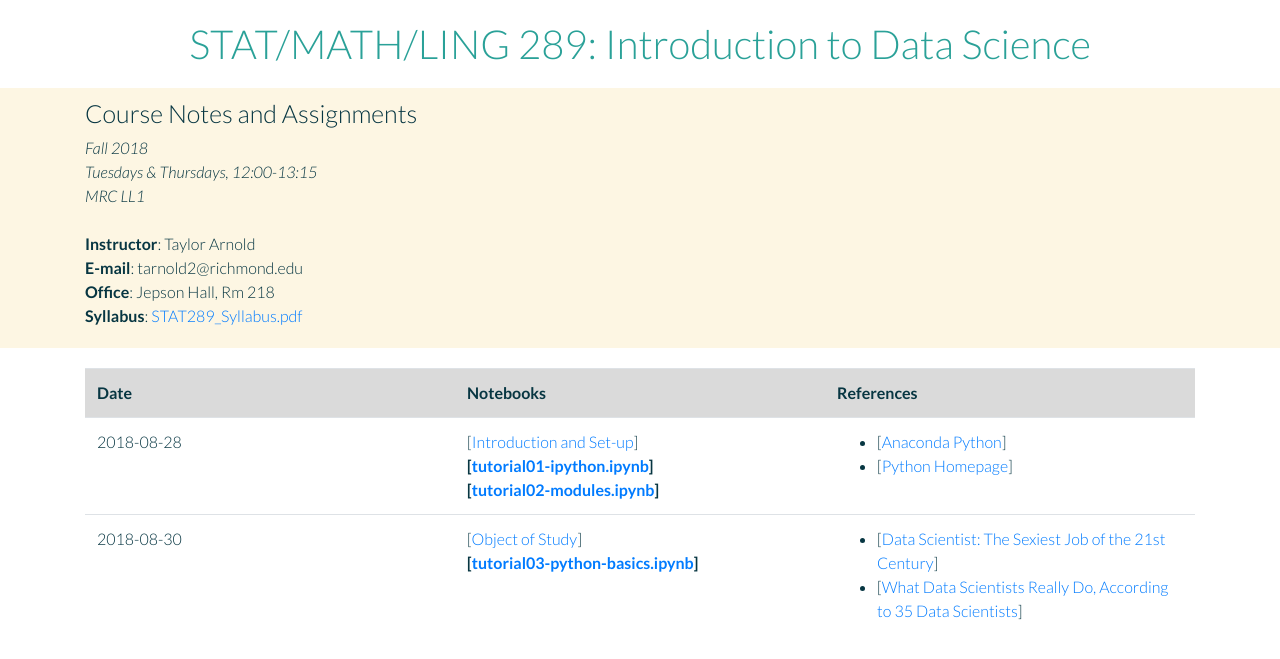
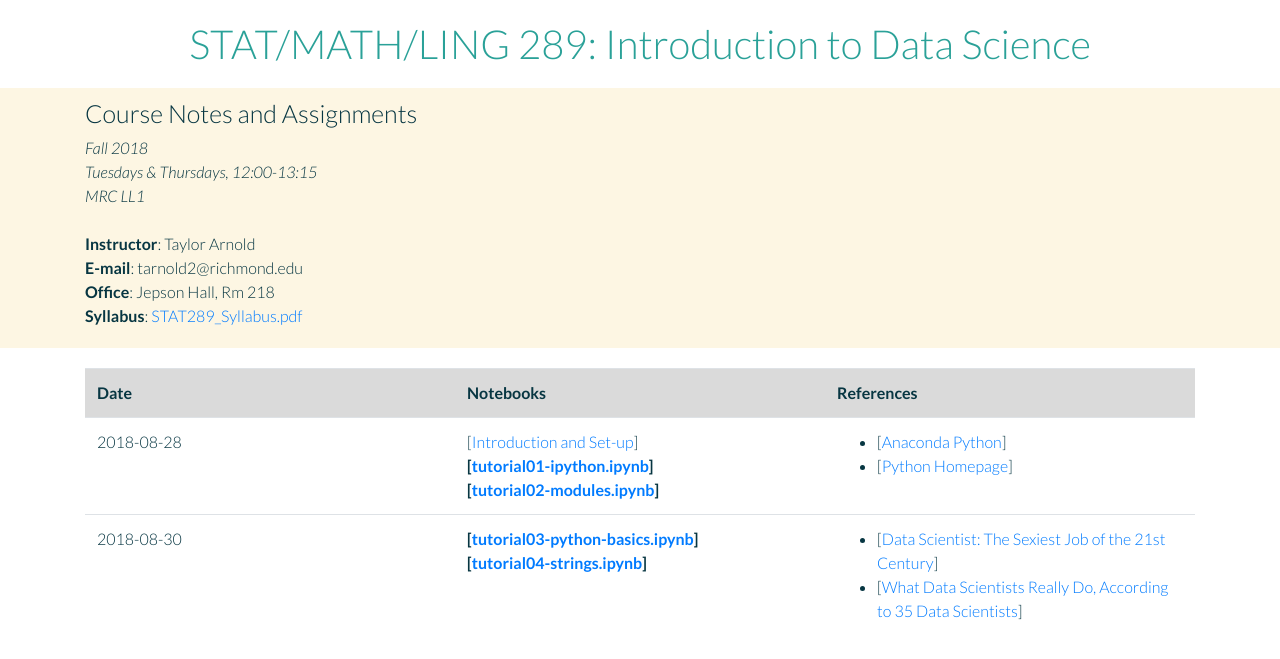
Before and after one commit to anhnguyendepocen/stat289-f18, a Jekyll site: the page index.html, which Jekyll copies as it is, in a window 1280 px wide. Shown: the top 659 px of the page. Built offline with Jekyll 4.4.1, drawn with Linux system fonts in a browser that asks for light colours; nearby versions of some CDN libraries.

Commit message:
update all

```diff
--- a/index.html
+++ b/index.html
@@ -86,8 +86,8 @@
   <tr>
     <td>2018-08-30</td>
     <td>
-      [<a href="https://statsmaths.github.io/stat289-f18/notes/class02-setup">Object of Study</a>]<br>
       <b>[<a href="assets/tutorials/tutorial03-python-basics.ipynb">tutorial03-python-basics.ipynb</a>]</b><br>
+      <b>[<a href="assets/tutorials/tutorial04-strings.ipynb">tutorial04-strings.ipynb</a>]</b><br>
     </td>
     <td>
       <ul>
```
Also changed, not shown: other parts of index.html (+1 -1 lines), 2 other files.
